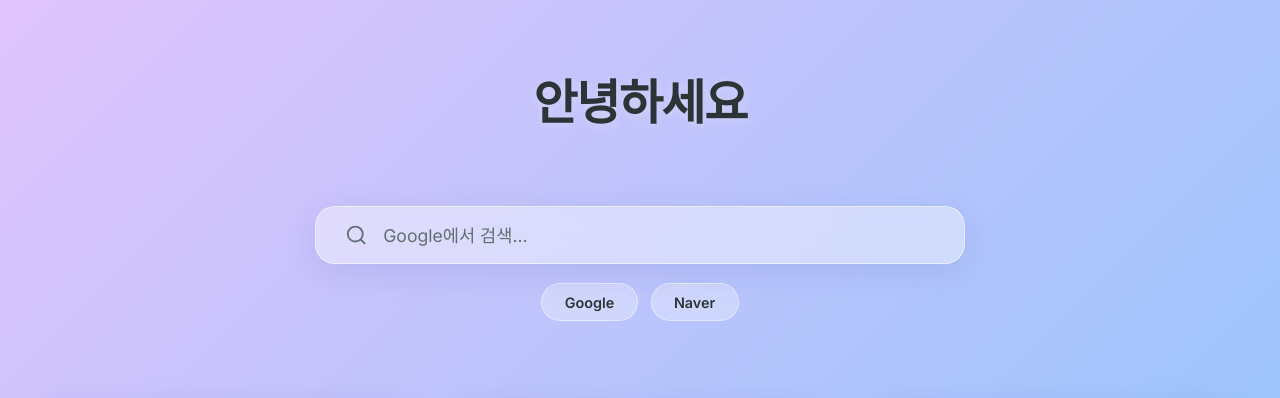
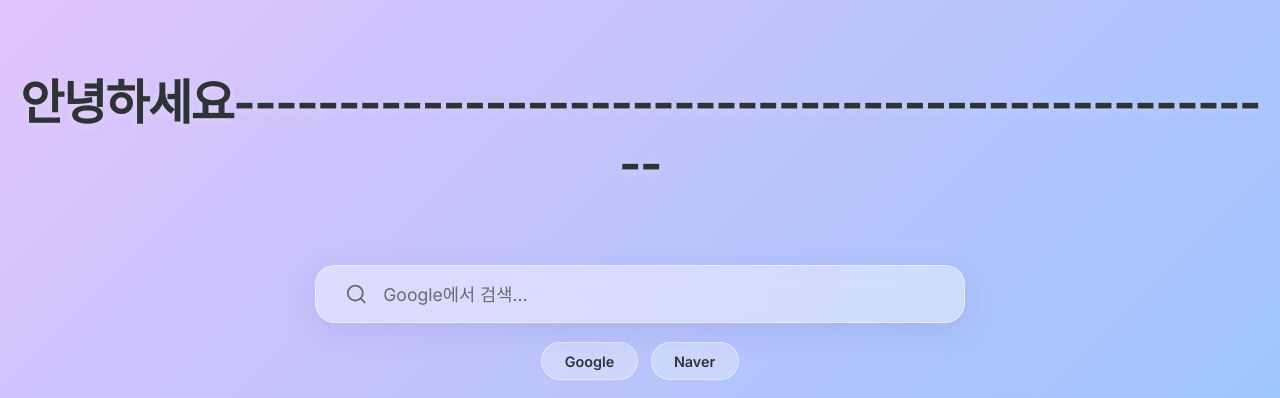
Before and after one commit to ykjoy/my-website, a plain HTML site: page index1.html in a window 1280 px wide. Shown: the top 398 px of the page. Drawn offline with nearby package versions, Linux system fonts and the light colour scheme.

Commit message:
Update index1.html

```diff
--- a/index1.html
+++ b/index1.html
@@ -193,7 +193,7 @@
 <body>
 
     <header>
-        <h1 id="greeting">안녕하세요</h1>
+        <h1 id="greeting">안녕하세요---------------------------------------------------</h1>
     </header>
 
     <section class="search-container">
```
